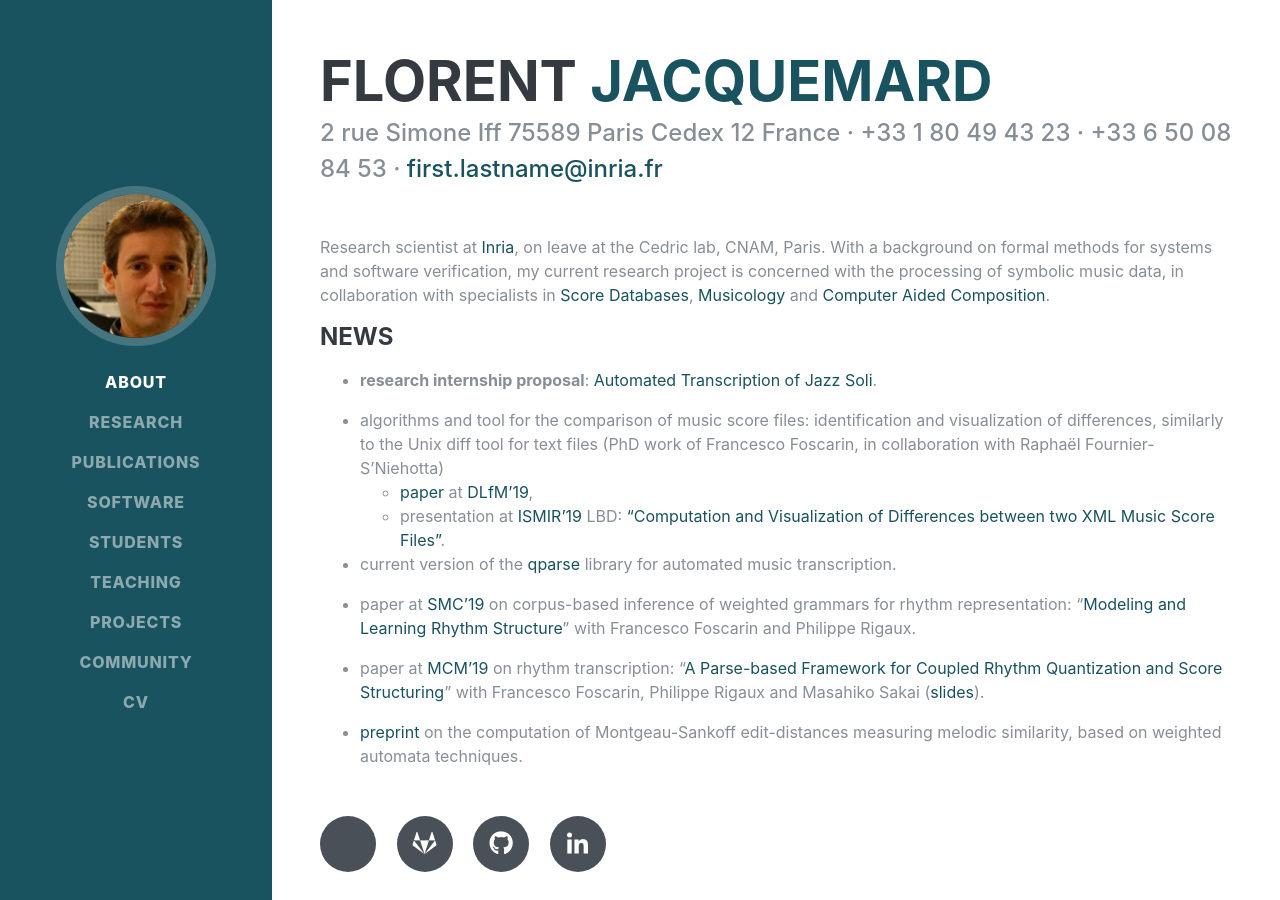
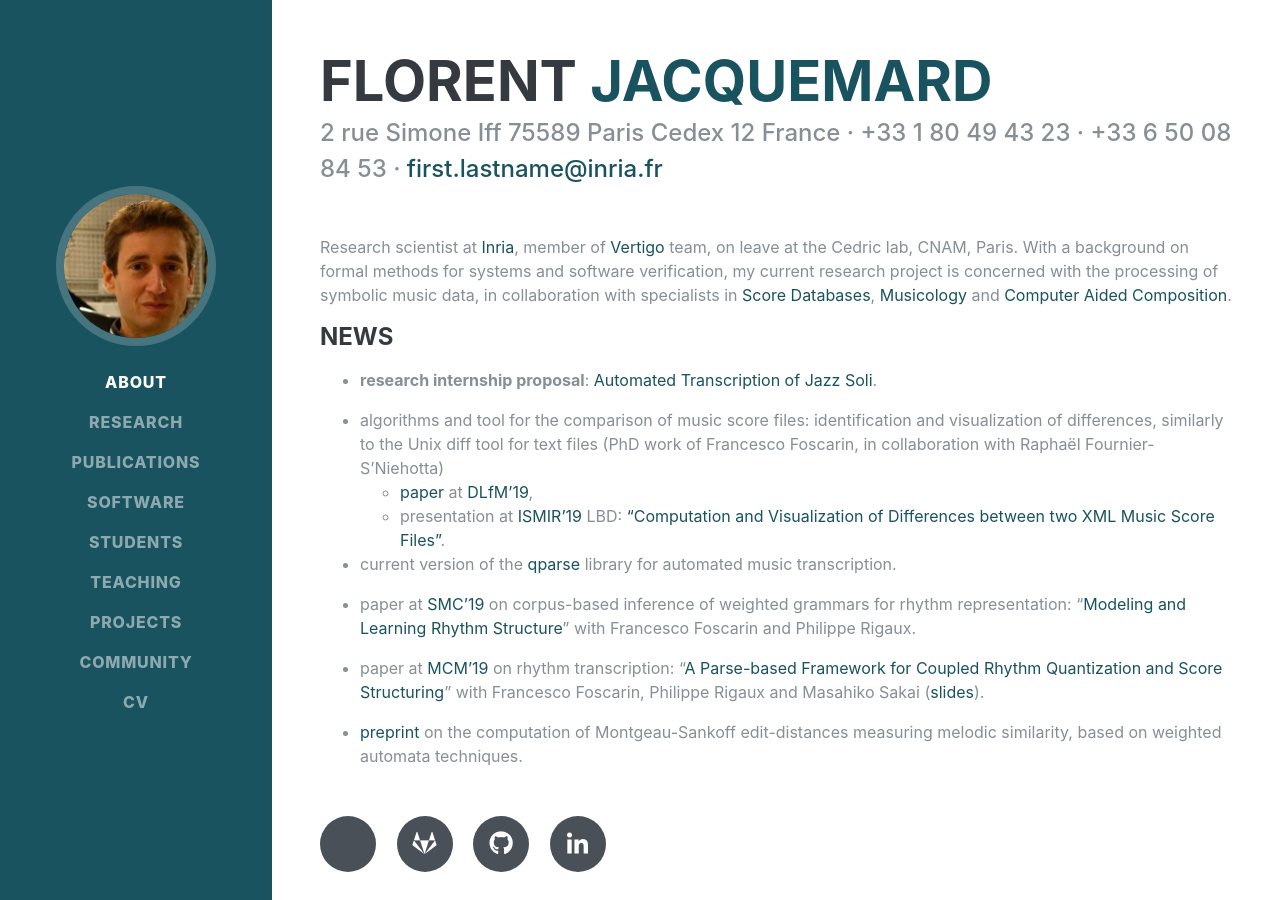
Before and after one commit to florento/florent-jacquemard.github.io, a Jekyll site: the page built from index.html, in a window 1280 px wide and 900 px high. Built offline with Jekyll 4.4.1, drawn with Linux system fonts in a browser that asks for light colours; some web fonts are replaced.

Commit message:
about page

```diff
--- a/_config.yml
+++ b/_config.yml
@@ -37,7 +37,7 @@ resume_header_contact_info:     "Centre de Recherche Inria de Paris. 2 rue Simon
 display_header_contact_info:    "false"
 
 resume_header_intro: "With a background on formal methods for systems and software verification, my current research project is concerned with the processing of symbolic music data, in collaboration with specialists in [Music Score Databases](http://cedric.cnam.fr/vertigo), [Musicology](http://www.iremus.cnrs.fr) and [Computer Aided Composition](http://repmus.ircam.fr)."
-resume_header_introfull: "Research scientist at [Inria](http://inria.fr), on leave at the Cedric lab, CNAM, Paris. With a background on formal methods for systems and software verification, my current research project is concerned with the processing of symbolic music data, in collaboration with specialists in [Score Databases](http://cedric.cnam.fr/vertigo), [Musicology](http://www.iremus.cnrs.fr) and [Computer Aided Composition](http://repmus.ircam.fr)."
+resume_header_introfull: "Research scientist at [Inria](http://inria.fr), member of [Vertigo](http://cedric.cnam.fr/index.php/labo/Vertigo) team, on leave at the Cedric lab, CNAM, Paris. With a background on formal methods for systems and software verification, my current research project is concerned with the processing of symbolic music data, in collaboration with specialists in [Score Databases](http://cedric.cnam.fr/vertigo), [Musicology](http://www.iremus.cnrs.fr) and [Computer Aided Composition](http://repmus.ircam.fr)."
 resume_header_trotro: "<p>This is the executive summary. You should write a few brief, concise, and meaningful sentences about yourself from a professional context, and your immediate career goals. Make the length appropriate for your needs, but keep it brief and concise</p>"
 
 # use "yes" to display the email contact button,
```
